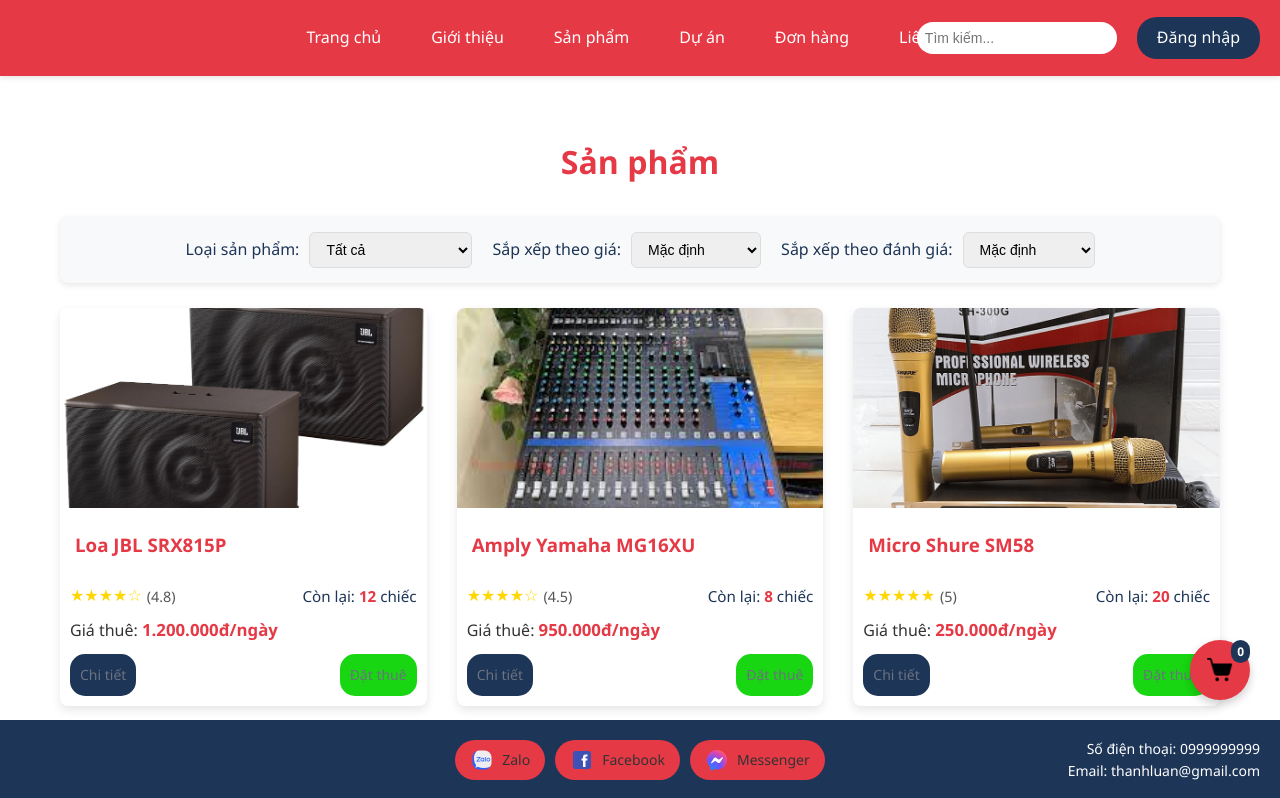
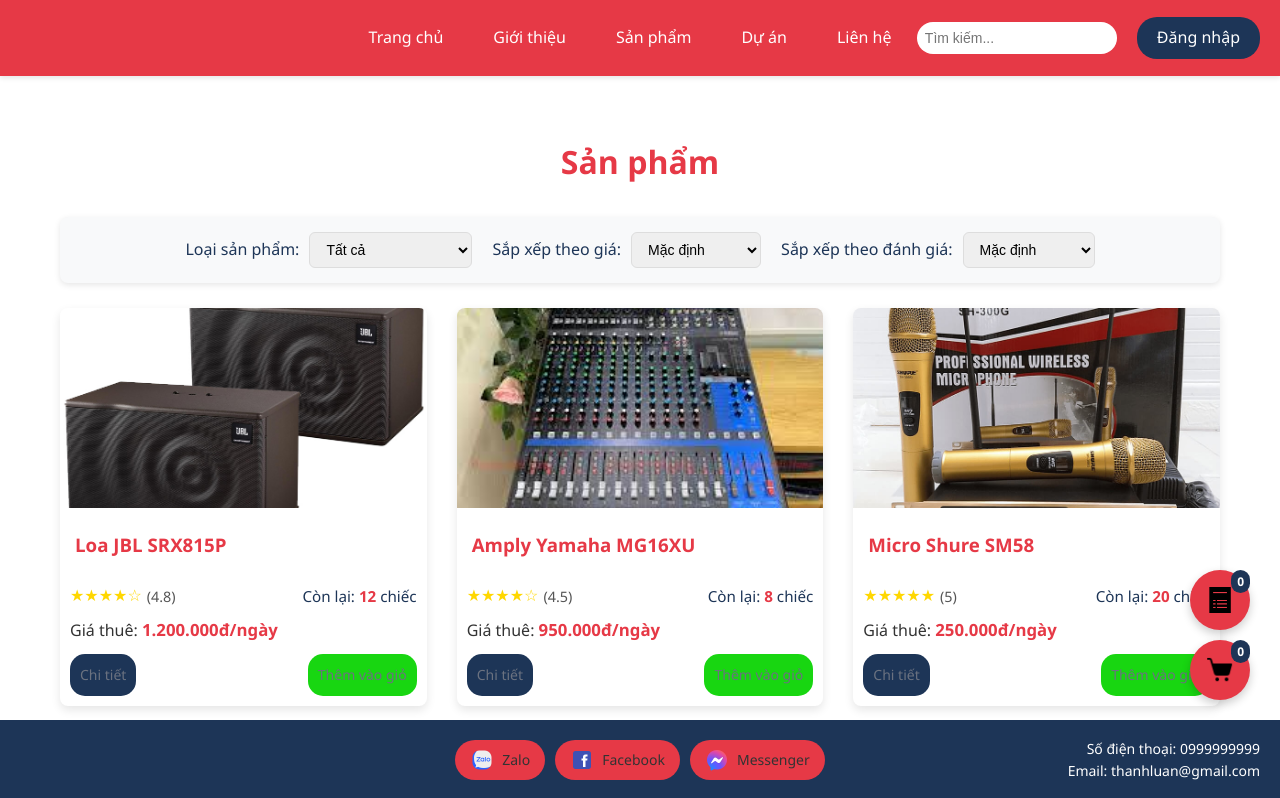
Before and after one commit to nguyenlongCS/Web_TL, a Vue app: page /sanpham in a window 1280 px wide. Shown: the top 798 px of the page. Built offline with nearby package versions, Linux system fonts and the light colour scheme.

Commit message:
Version 1.4 - Orders 2

```diff
--- a/frontend/App.vue
+++ b/frontend/App.vue
@@ -6,12 +6,16 @@
     <Header />
     <router-view />
     <Footer />
+    <Orders />
     <Cart />
+    <!-- <Mess /> -->
   </div>
 </template>
 
 <script setup>
 import Header from './components/Header.vue'
 import Footer from './components/Footer.vue'
+import Mess from './components/Mess.vue'
+import Orders from './components/Orders.vue'
 import Cart from './components/Cart.vue'
 </script>
--- a/frontend/assets/main.css
+++ b/frontend/assets/main.css
@@ -384,7 +384,7 @@
     background-color: #457b9d;
 }
 
-.btn-rent {
+.btnaddCart {
     background-color: #18d611;
     color: white;
     padding: 8px 16px;
@@ -397,7 +397,7 @@
     margin-bottom: 10px;
 }
 
-.btn-rent:hover {
+.btnaddCart:hover {
     background-color: #d00000;
 }
 
@@ -626,7 +626,7 @@
     background-color: #d00000;
 }
 
-.btn-pay {
+.btn-rent {
     background-color: #1D3557;
     color: white;
     padding: 10px 20px;
@@ -638,6 +638,85 @@
     margin: 0;
 }
 
-.btn-pay:hover {
+.btn-rent:hover {
     background-color: #457b9d;
 }
+
+.orders-button {
+    position: fixed;
+    bottom: 170px;
+    right: 30px;
+    width: 60px;
+    height: 60px;
+    background-color: #e63946;
+    border-radius: 50%;
+    display: flex;
+    justify-content: center;
+    align-items: center;
+    box-shadow: 0 4px 10px rgba(0,0,0,0.2);
+    cursor: pointer;
+    z-index: 9999;
+    transition: background 0.3s, transform 0.2s;
+}
+
+.orders-button img {
+    width: 28px;
+    height: 28px;
+}
+
+.orders-button:hover {
+    background-color: #d00000;
+    transform: scale(1.05);
+}
+
+#orders-count {
+    position: absolute;
+    top: 0px;
+    right: 0px;
+    background-color: #1D3557;
+    color: white;
+    font-size: 12px;
+    font-weight: bold;
+    padding: 2px 6px;
+    border-radius: 10px;
+}
+
+/**/
+.mess-button {
+    position: fixed;
+    bottom: 170px;
+    right: 30px;
+    width: 60px;
+    height: 60px;
+    background-color: #e63946;
+    border-radius: 50%;
+    display: flex;
+    justify-content: center;
+    align-items: center;
+    box-shadow: 0 4px 10px rgba(0,0,0,0.2);
+    cursor: pointer;
+    z-index: 9999;
+    transition: background 0.3s, transform 0.2s;
+}
+
+.mess-button img {
+    width: 28px;
+    height: 28px;
+}
+
+.mess-button:hover {
+    background-color: #d00000;
+    transform: scale(1.05);
+}
+
+#mess-count {
+    position: absolute;
+    top: 0px;
+    right: 0px;
+    background-color: #1D3557;
+    color: white;
+    font-size: 12px;
+    font-weight: bold;
+    padding: 2px 6px;
+    border-radius: 10px;
+}
--- a/frontend/components/Header.vue
+++ b/frontend/components/Header.vue
@@ -23,7 +23,6 @@
           </ul>
         </li>
         <li><router-link to="/duan">Dự án</router-link></li>
-        <li><router-link to="/donhang">Đơn hàng</router-link></li>
         <li><router-link to="/lienhe">Liên hệ</router-link></li>
       </ul>
       <div class="nav-right">
--- /dev/null
+++ b/frontend/components/Mess.vue
@@ -0,0 +1,16 @@
+<!-- frontend/components/Cart.vue -->
+<!-- Nút giỏ hàng floating -->
+
+<template>
+  <router-link to="/tinnhan" class="mess-button">
+    <!-- <img src="/frontend/assets/icons/mess.png" alt="Tin Nhắn"> -->
+    <span id="mess-count">{{ messCount }}</span>
+  </router-link>
+</template>
+
+<script setup>
+// import { useCart } from '../composables/useMess'
+
+// Số tin nhắn chưa đọc
+// const { messCount } = useMess()
+</script>
--- /dev/null
+++ b/frontend/components/Orders.vue
@@ -0,0 +1,16 @@
+<!-- frontend/components/Orders.vue -->
+<!-- Nút đơn hàng floating -->
+
+<template>
+  <router-link to="/donhang" class="orders-button">
+    <img src="/frontend/assets/icons/orders.png" alt="Đơn hàng">
+    <span id="orders-count">{{ orderCount }}</span>
+  </router-link>
+</template>
+
+<script setup>
+import { useOrders } from '../composables/useOrders'
+
+// Lấy số lượng đơn hàng
+const { orderCount } = useOrders()
+</script>
--- a/frontend/views/CartView.vue
+++ b/frontend/views/CartView.vue
@@ -61,13 +61,13 @@
 
       <!-- Các nút hành động -->
       <div class="cart-actions">
-        <router-link to="/sanpham" class="btn-back-cart">⬅ Tiếp tục thuê</router-link>
+        <router-link to="/sanpham" class="btn-back-cart">⬅ Trở về</router-link>
         <button
           v-if="cart.length > 0"
-          class="btn-pay"
-          @click="handlePayment"
+          class="btn-rent"
+          @click="handleRent"
         >
-          Thanh toán
+          đặt ngay
         </button>
       </div>
     </div>
@@ -96,8 +96,8 @@
 const { createOrder } = useOrders()
 const { userName } = useAuth()
 
-// Xử lý thanh toán
-const handlePayment = () => {
+// Xử lý đặt ngay
+const handleRent = () => {
   // Tạo đơn hàng mới
   const order = createOrder([...cart.value], cartTotal.value, userName.value)
 
@@ -105,7 +105,7 @@
   clearCart()
 
   // Thông báo và chuyển đến trang đơn hàng
-  alert(`✅ Thanh toán thành công!\n\nMã đơn hàng: ${order.orderNumber}\n\nVui lòng chờ xác nhận từ chúng tôi.`)
+  alert(`✅ đặt ngay thành công!\n\nMã đơn hàng: ${order.orderNumber}\n\nVui lòng chờ xác nhận từ chúng tôi.`)
 
   router.push('/donhang')
 }
--- a/frontend/views/OrdersView.vue
+++ b/frontend/views/OrdersView.vue
@@ -69,7 +69,7 @@
 
       <!-- Nút quay lại -->
       <div class="order-actions">
-        <router-link to="/sanpham" class="btn-back-order">⬅ Tiếp tục thuê</router-link>
+        <router-link to="/sanpham" class="btn-back-order">⬅ Trở về</router-link>
       </div>
     </div>
   </section>
--- a/frontend/views/ProductView.vue
+++ b/frontend/views/ProductView.vue
@@ -61,7 +61,7 @@
           </p>
           <div class="product-buttons">
             <a href="#" class="btn-detail">Chi tiết</a>
-            <a href="#" class="btn-rent" @click.prevent="handleRent(product)">Đặt thuê</a>
+            <a href="#" class="btnaddCart" @click.prevent="handleAddCart(product)">Thêm vào giỏ</a>
           </div>
         </div>
       </div>
@@ -94,8 +94,8 @@
   return stars
 }
 
-// Xử lý khi nhấn đặt thuê
-const handleRent = (product) => {
+// Xử lý khi nhấn Thêm vào giỏ
+const handleAddCart = (product) => {
   addToCart(product)
   alert(`✅ Đã thêm "${product.name}" vào giỏ hàng!`)
 }
```
Also changed, not shown: frontend/assets/icons/orders.png (added).
